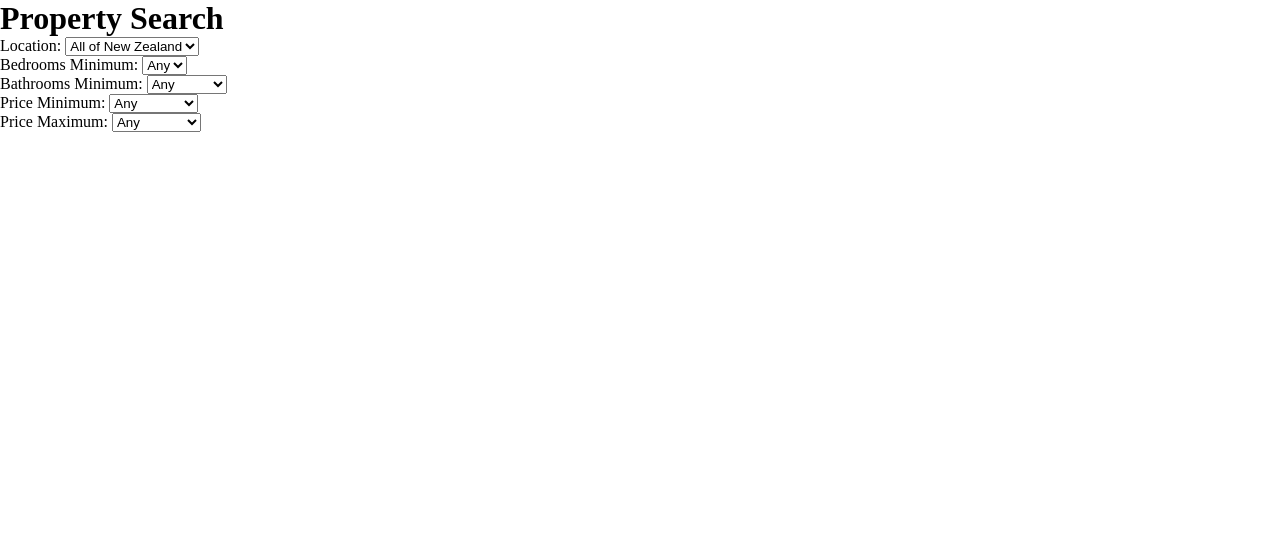
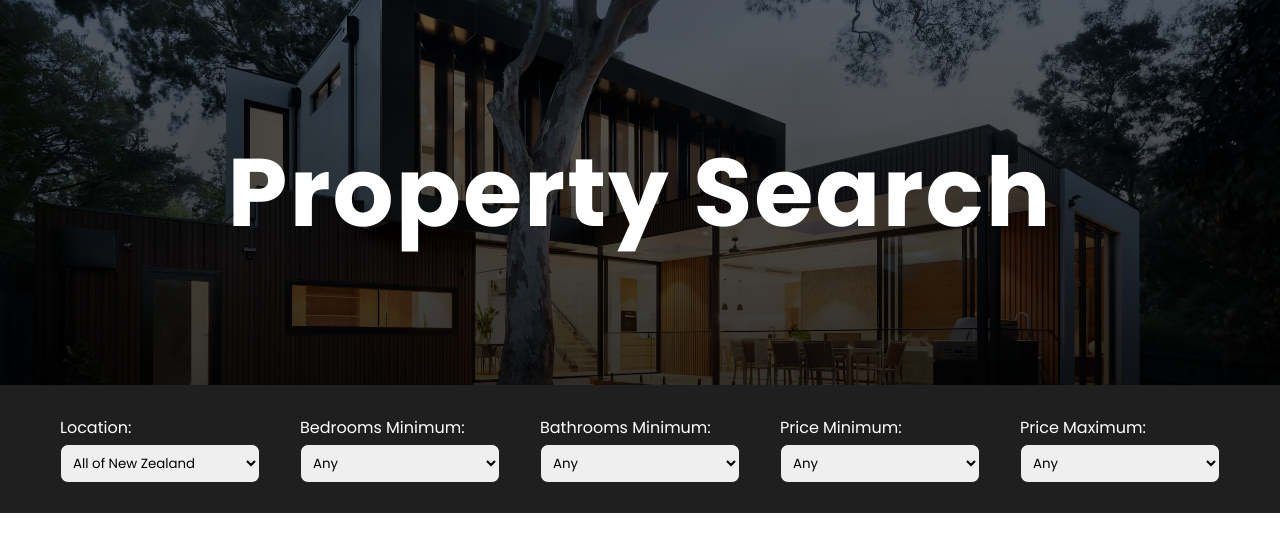
Before and after one commit to yazzamuffiny/Filtering-App, a plain HTML site: page index.html in a window 1280 px wide. Drawn offline with nearby package versions, Linux system fonts and the light colour scheme.

Commit message:
html done sans modal, css started

```diff
--- a/style.css
+++ b/style.css
@@ -1,5 +1,52 @@
+@import url("https://fonts.googleapis.com/css2?family=Open+Sans:ital,wght@0,300..800;1,300..800&family=Poppins:ital,wght@0,100;0,200;0,300;0,400;0,500;0,600;0,700;0,800;0,900;1,100;1,200;1,300;1,400;1,500;1,600;1,700;1,800;1,900&display=swap");
+
+
 * {
     padding: 0;
     margin: 0;
     box-sizing: border-box;
+    font-family: Poppins, sans-serif;
 }
+
+header {
+    display: flex;
+    justify-content: center;
+    align-items: center;
+    padding: 120px 0;
+    color: white;
+    background-image: linear-gradient(rgba(0, 0, 0, 0.6), rgba(0, 0, 0, 0.8)), url(./img/bg.webp);
+    background-position: center;
+    background-size: cover;
+}
+
+header h1 {
+    font-size: 6em;
+    font-weight: 700;
+    letter-spacing: 2px;
+}
+
+.filter-container {
+    display: flex;
+    justify-content: center;
+    gap: 40px;
+    margin-bottom: 24px;
+    padding: 30px 0;
+    background-color: #1f1f1f;
+}
+
+.filter {
+    display: flex;
+    flex-direction: column;
+}
+
+.filter label {
+    margin-bottom: 4px;
+    color: white;
+}
+
+select {
+    width: 200px;
+    padding: 8px;
+    border-radius: 8px;
+    border: 1px solid #1f1f1f;
+}
```
Also changed, not shown: index.html (+3 -0 lines), img/bg.webp (added).
